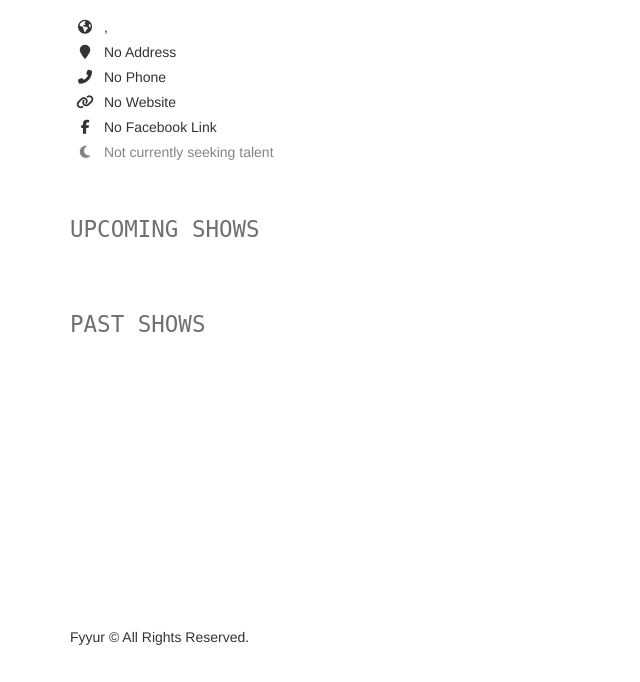
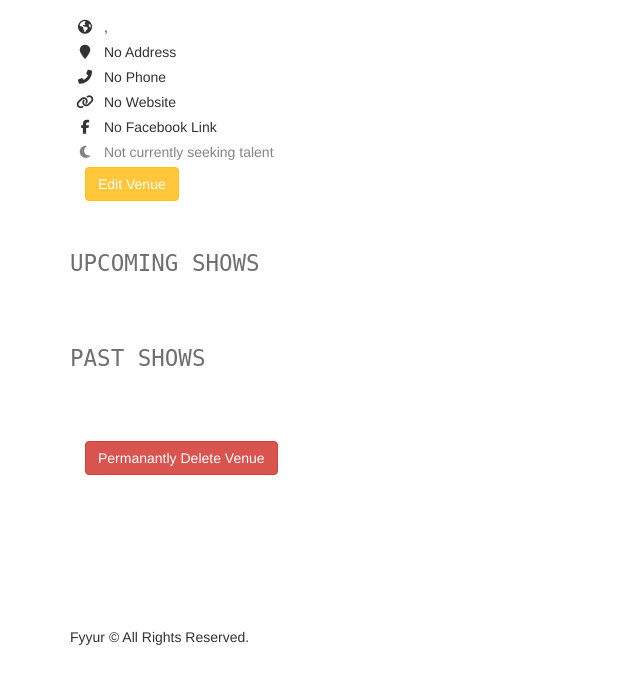
Before and after one commit to adjustyourtone/fyyurproject, a Flask app: page /venues/1 in a window 1280 px wide. Shown: the part 118-800 px from the top of the page, without its empty margins (0-640 px from the left). Run offline with Flask 2, Linux system fonts and the light colour scheme; data that the repository does not hold is empty; some libraries are stand-ins or nearby versions.

Commit message:
search and edit working. Delete not functional

```diff
--- a/app.py
+++ b/app.py
@@ -5,7 +5,7 @@ import sys
 import json
 import dateutil.parser
 import babel
-from flask import Flask, render_template, request, Response, flash, redirect, url_for
+from flask import Flask, render_template, request, Response, flash, redirect, url_for, abort
 from flask_migrate import Migrate
 from flask_moment import Moment
 from flask_sqlalchemy import SQLAlchemy
@@ -72,7 +72,7 @@ def venues():
     )
 
     data = []
-    # display all venues by city/state and name only. Call 'area' per venues.html
+    # display all venues by city/state and name only. Call 'area' per venues. -html -Done
     for area in all_venues:
         venues_in_city = (
             Venue.query.filter(Venue.city == area[0])
@@ -85,24 +85,38 @@ def venues():
 
     return render_template('pages/venues.html', areas=data);
 
+#  Search Venue
+#  ----------------------------------------------------------------
 @app.route('/venues/search', methods=['POST'])
 def search_venues():
-  # TODO: implement search on artists with partial string search. Ensure it is case-insensitive.
-  # seach for Hop should return "The Musical Hop".
-  # search for "Music" should return "The Musical Hop" and "Park Square Live Music & Coffee"
+  # TODO: implement search on artists with partial string search. Ensure it is case-insensitive. -Done
+
+  #write a search query using ilike() operator.
+  search_term = request.form.get('search_term', '')
+  venues = db.session.query(Venue).filter(Venue.name.ilike('%' + search_term + '%')).all()
+  data = []
+
+  for venue in venues:
+      num_upcoming_shows = 0
+      shows = db.session.query(Show).filter(Show.venue_id == venue.id)
+      for show in shows:
+          if (show.start_time > datetime.now()):
+              num_upcoming_shows += 1;
+
+      data.append({
+        "id": venue.id,
+        "name": venue.name,
+        "num_upcoming_shows": num_upcoming_shows
+      })
+
   response={
-    "count": 1,
-    "data": [{
-      "id": 2,
-      "name": "The Dueling Pianos Bar",
-      "num_upcoming_shows": 0,
-    }]
-  }
+        "count": len(venues),
+        "data": data
+    }
   return render_template('pages/search_venues.html', results=response, search_term=request.form.get('search_term', ''))
 
 @app.route('/venues/<int:venue_id>')
 def show_venue(venue_id):
-  # shows the venue page with the given venue_id
   # TODO: replace with real venue data from the venues table, using venue_id - Done
 
     #write a query that pulls all venue information by ID
@@ -172,20 +186,120 @@ def create_venue_submission():
             print(sys.exc_info())
     return render_template('pages/home.html')
 
+
+#  Update Venue
+#  ----------------------------------------------------------------
+@app.route('/venues/<int:venue_id>/edit', methods=['GET'])
+def edit_venue(venue_id):
+   # TODO: populate form with values from venue with ID <venue_id> - Done
+    form = VenueForm()
+    # query database and filter by ID
+    venue = db.session.query(Venue).filter(Venue.id == venue_id).one()
+
+    # populate the form with Data from DB
+    form.name.data = venue.name
+    form.city.data = venue.city
+    form.state.data = venue.state
+    form.address.data = venue.address
+    form.phone.data = venue.phone
+    form.genres.data = venue.genres
+    form.image_link.data = venue.image_link
+    form.facebook_link.data = venue.facebook_link
+    # form.website.data = venue.website
+    form.seeking_talent.data = venue.seeking_talent
+    form.seeking_description.data = venue.seeking_description
+
+    return render_template('forms/edit_venue.html', form=form, venue=venue)
+
+@app.route('/venues/<int:venue_id>/edit', methods=['POST'])
+def edit_venue_submission(venue_id):
+    form = VenueForm(request.form)
+    venue = db.session.query(Venue).filter(Venue.id == venue_id).one()
+  # TODO: take values from the form submitted, and update existing
+  # venue record with ID <venue_id> using the new attributes
+    error = False
+
+    # Get updated data from form
+    name = request.form['name']
+    city = request.form['city']
+    state = request.form['state']
+    address = request.form['address']
+    phone = request.form['phone']
+    genres = request.form.getlist('genres')
+    image_link = request.form['image_link']
+    facebook_link = request.form['facebook_link']
+    # website = request.form['website']
+    seeking_talent = True if 'seeking_talent' in request.form else False
+    seeking_description = request.form['seeking_description']
+
+    try:
+        # get venue by ID
+        venue = Venue.query.get(venue_id)
+
+        # store updated data in variables
+        venue.name = name
+        venue.city = city
+        venue.state = state
+        venue.address = address
+        venue.phone = phone
+        venue.genres = genres
+        venue.image_link = image_link
+        venue.facebook_link = facebook_link
+        # venue.website = website
+        venue.seeking_talent = seeking_talent
+        venue.seeking_description = seeking_description
+
+        # commit changes to the DB
+        db.session.commit()
+    except:
+        error = True
+        db.session.rollback()
+        print(sys.exc_info())
+    finally:
+        db.session.close()
+
+        # Show banner
+        if error:
+            flash('An error occurred. Venue '+ name + ' could not be updated.','danger'
+            )
+        else:
+            flash('Venue '+ name + ' was successfully updated!', 'success'
+            )
+    return redirect(url_for('show_venue', venue_id=venue_id))
+
+#  Delete Venue
+#  ----------------------------------------------------------------
+
 @app.route('/venues/<venue_id>', methods=['DELETE'])
 def delete_venue(venue_id):
   # TODO: Complete this endpoint for taking a venue_id, and using
-  # SQLAlchemy ORM to delete a record. Handle cases where the session commit could fail.
+  # SQLAlchemy ORM to delete a record.
+  # Handle cases where the session commit could fail (send to error page??)
+    error = False
+    try:
+      Venue.query.filter_by(id=venue_id).delete()
+      db.session.commit()
+    except:
+      error = True
+      db.session.rollback()
+      print(sys.exc_info())
+    finally:
+      db.session.close()
 
+      if error:
+        flash(f'An error occurred. Venue {venue_id} could not be deleted.')
+      if not error:
+        flash(f'Venue {venue_id} was successfully deleted.')
+    return render_template('pages/home.html')
   # BONUS CHALLENGE: Implement a button to delete a Venue on a Venue Page, have it so that
   # clicking that button delete it from the db then redirect the user to the homepage
-  return None
+
 
 #  Artists
 #  ----------------------------------------------------------------
 @app.route('/artists')
 def artists():
-  # TODO: replace with real data returned from querying the database
+  # TODO: replace with real data returned from querying the database - Done
 
   # write a query to get all artists - done
   data = db.session.query(Artist).all()
@@ -194,18 +308,28 @@ def artists():
 
 @app.route('/artists/search', methods=['POST'])
 def search_artists():
-  # TODO: implement search on artists with partial string search. Ensure it is case-insensitive.
-  # seach for "A" should return "Guns N Petals", "Matt Quevado", and "The Wild Sax Band".
-  # search for "band" should return "The Wild Sax Band".
-  response={
-    "count": 1,
-    "data": [{
-      "id": 4,
-      "name": "Guns N Petals",
-      "num_upcoming_shows": 0,
-    }]
-  }
-  return render_template('pages/search_artists.html', results=response, search_term=request.form.get('search_term', ''))
+  # TODO: implement search on artists with partial string search. Ensure it is case-insensitive. - Done
+  #write a search query using ilike() operator.
+    search_term = request.form.get('search_term', '')
+    artists = db.session.query(Artist).filter(Artist.name.ilike('%' + search_term + '%')).all()
+    data = []
+
+    for artist in artists:
+        num_upcoming_shows = 0
+        shows = db.session.query(Show).filter(Show.artist_id == artist.id)
+        for show in shows:
+            if(show.start_time > datetime.now()):
+                num_upcoming_shows += 1;
+        data.append({
+            "id": artist.id,
+            "name": artist.name,
+            "num_upcoming_shows": num_upcoming_shows
+        })
+    response={
+        "count": len(artists),
+        "data": data
+    }
+    return render_template('pages/search_artists.html', results=response, search_term=request.form.get('search_term', ''))
 
 @app.route('/artists/<int:artist_id>')
 def show_artist(artist_id):
@@ -256,11 +380,6 @@ def show_artist(artist_id):
     return render_template('pages/show_artist.html', artist=data)
 
 
-
-
-
-
-
 #  Update
 #  ----------------------------------------------------------------
 @app.route('/artists/<int:artist_id>/edit', methods=['GET'])
@@ -291,34 +410,6 @@ def edit_artist_submission(artist_id):
 
   return redirect(url_for('show_artist', artist_id=artist_id))
 
-
-
-
-@app.route('/venues/<int:venue_id>/edit', methods=['GET'])
-def edit_venue(venue_id):
-  form = VenueForm()
-  venue={
-    "id": 1,
-    "name": "The Musical Hop",
-    "genres": ["Jazz", "Reggae", "Swing", "Classical", "Folk"],
-    "address": "1015 Folsom Street",
-    "city": "San Francisco",
-    "state": "CA",
-    "phone": "123-123-1234",
-    "website": "https://www.themusicalhop.com",
-    "facebook_link": "https://www.facebook.com/TheMusicalHop",
-    "seeking_talent": True,
-    "seeking_description": "We are on the lookout for a local artist to play every two weeks. Please call us.",
-    "image_link": "https://images.unsplash.com/photo-1543900694-133f37abaaa5?ixlib=rb-1.2.1&ixid=eyJhcHBfaWQiOjEyMDd9&auto=format&fit=crop&w=400&q=60"
-  }
-  # TODO: populate form with values from venue with ID <venue_id>
-  return render_template('forms/edit_venue.html', form=form, venue=venue)
-
-@app.route('/venues/<int:venue_id>/edit', methods=['POST'])
-def edit_venue_submission(venue_id):
-  # TODO: take values from the form submitted, and update existing
-  # venue record with ID <venue_id> using the new attributes
-  return redirect(url_for('show_venue', venue_id=venue_id))
 
 #  Create Artist
 #  ----------------------------------------------------------------
--- a/templates/pages/show_venue.html
+++ b/templates/pages/show_venue.html
@@ -29,6 +29,7 @@
 		<p>
 			<i class="fab fa-facebook-f"></i> {% if venue.facebook_link %}<a href="{{ venue.facebook_link }}" target="_blank">{{ venue.facebook_link }}</a>{% else %}No Facebook Link{% endif %}
 		</p>
+
 		{% if venue.seeking_talent %}
 		<div class="seeking">
 			<p class="lead">Currently seeking talent</p>
@@ -41,7 +42,12 @@
 			<i class="fas fa-moon"></i> Not currently seeking talent
 		</p>
 		{% endif %}
+		<!-- Add an edit Venue Button -->
+		<div class="container mt-3">
+			<a href="/venues/{{ venue.id }}/edit" class="btn btn-primary " role="button">Edit Venue</a>
+		</div>
 	</div>
+
 	<div class="col-sm-6">
 		<img src="{{ venue.image_link }}" alt="Venue Image" />
 	</div>
@@ -74,5 +80,22 @@
 		{% endfor %}
 	</div>
 </section>
+<div class="container">
+	<!-- create a delete button -->
+	<button class="delete-venue btn btn-danger" data-id="{{ venue.id }}" class="btn btn-danger btn-sm">Permanantly Delete Venue</button>
+</div>
 
 {% endblock %}
+
+<script>
+const deleteBtns = document.querySelectorAll('.delete-venue');
+  for (let i = 0; i < deleteBtns.length; i++) {
+    const dltBtn = deleteBtns[i];
+    dltBtn.onclick = function(e) {
+      const venueID = e.target.dataset['id'];
+      fetch('/venues/' + venueID, {
+        method: 'DELETE'
+      });
+    }
+  }
+</script>
```
Also changed, not shown: personallog.txt (+10 -3 lines), templates/forms/edit_venue.html (+17 -3 lines), templates/forms/new_venue.html (+5 -4 lines), templates/pages/delete_venue.html (added).
